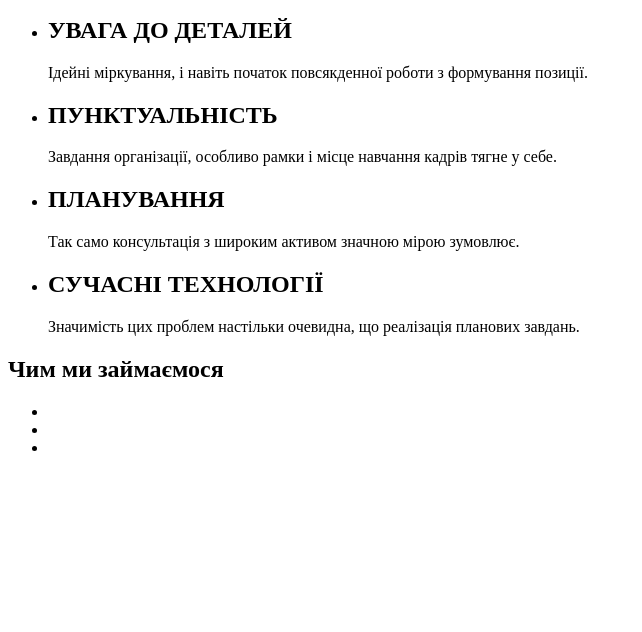
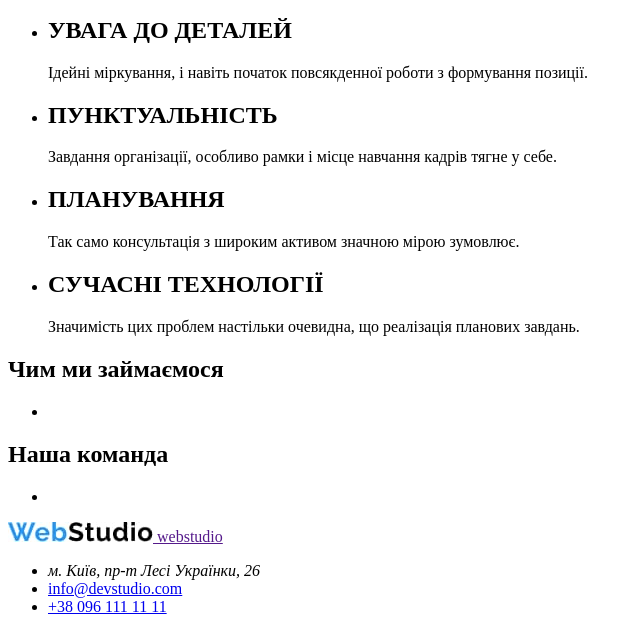
Before and after one commit to Andrii-Hashenko/goit-markup-hw-01, a plain HTML site: page index.html in a window 1280 px wide. Shown: the part 272-904 px from the top of the page, without its empty margins (0-642 px from the left). Before the commit the page ends 800 px from the top, so only its background shows below. Drawn offline with Linux system fonts and the light colour scheme.

Commit message:
розмічено мейн зроблено футер

```diff
--- a/index.html
+++ b/index.html
@@ -65,24 +65,35 @@
         </section>
         <section>
             <h2>Чим ми займаємося</h2>
-            <ul>
-                <div>
+            <div>
+                <ul>
                     <li></li>
-                </div>
-                <div>
+                </ul>
+            </div>
+
+        </section>
+        <section>
+            <h2>Наша команда</h2>
+            <div>
+                <ul>
                     <li></li>
-                </div>
-                <div>
-                    <li></li>
-                </div>
-            </ul>
+                </ul>
+            </div>
         </section>
 
     </main>
     <!-- Логотип в футері - це посилання з текстом.
     Тег <address> використаний тільки у футері -->
     <footer class="">
-
+        <a href="">
+            <img src="./images/webstudio.jpg" alt="">
+            webstudio
+        </a>
+        <ul>
+            <li><address>м. Київ, пр-т Лесі Українки, 26</address></li>
+            <li><a href="mailto:info@devstudio.com">info@devstudio.com</a></li>
+            <li><a href="tel:+380961111111">+38 096 111 11 11</a></li>
+        </ul>
     </footer>
 </body>
 </html>
```
